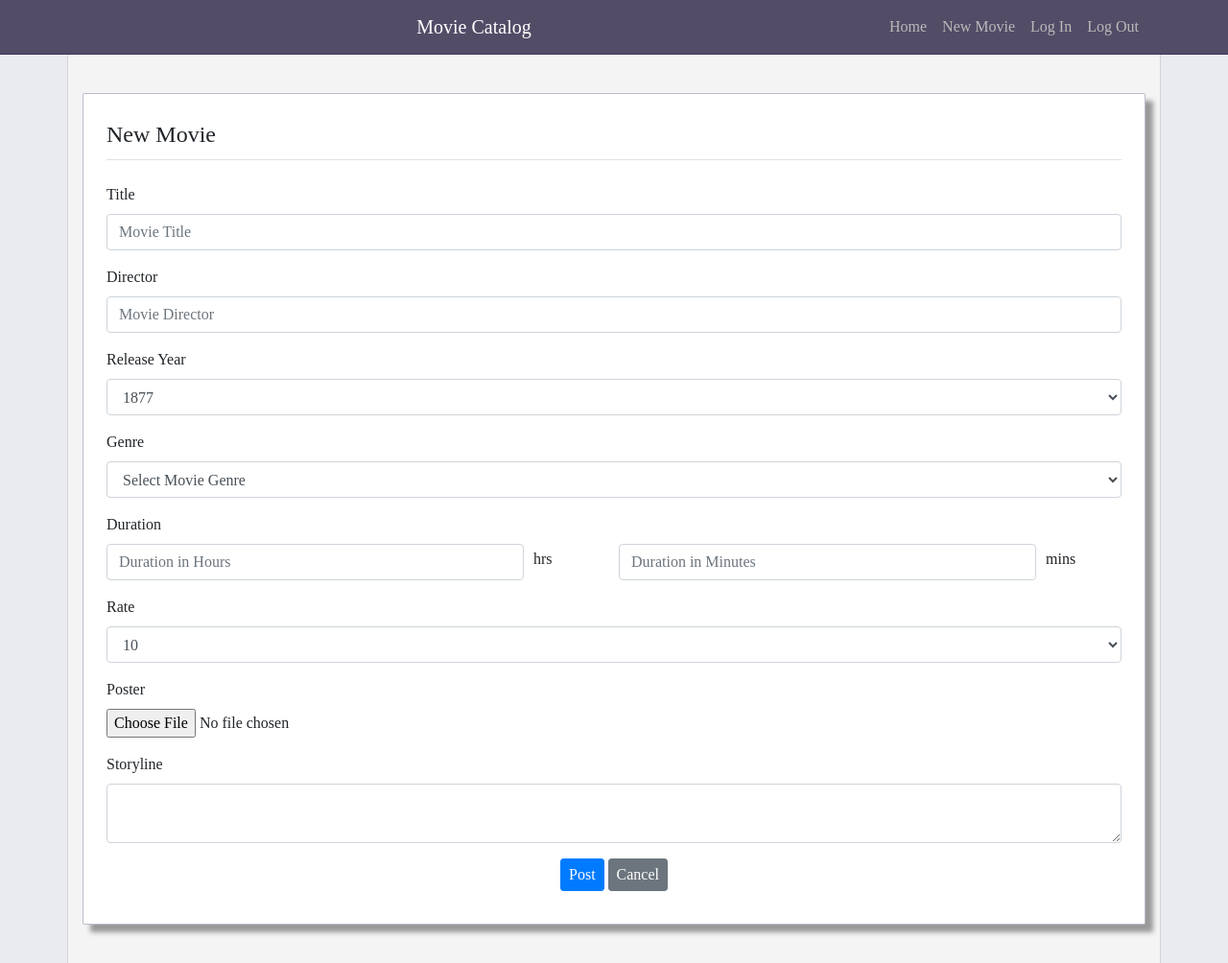
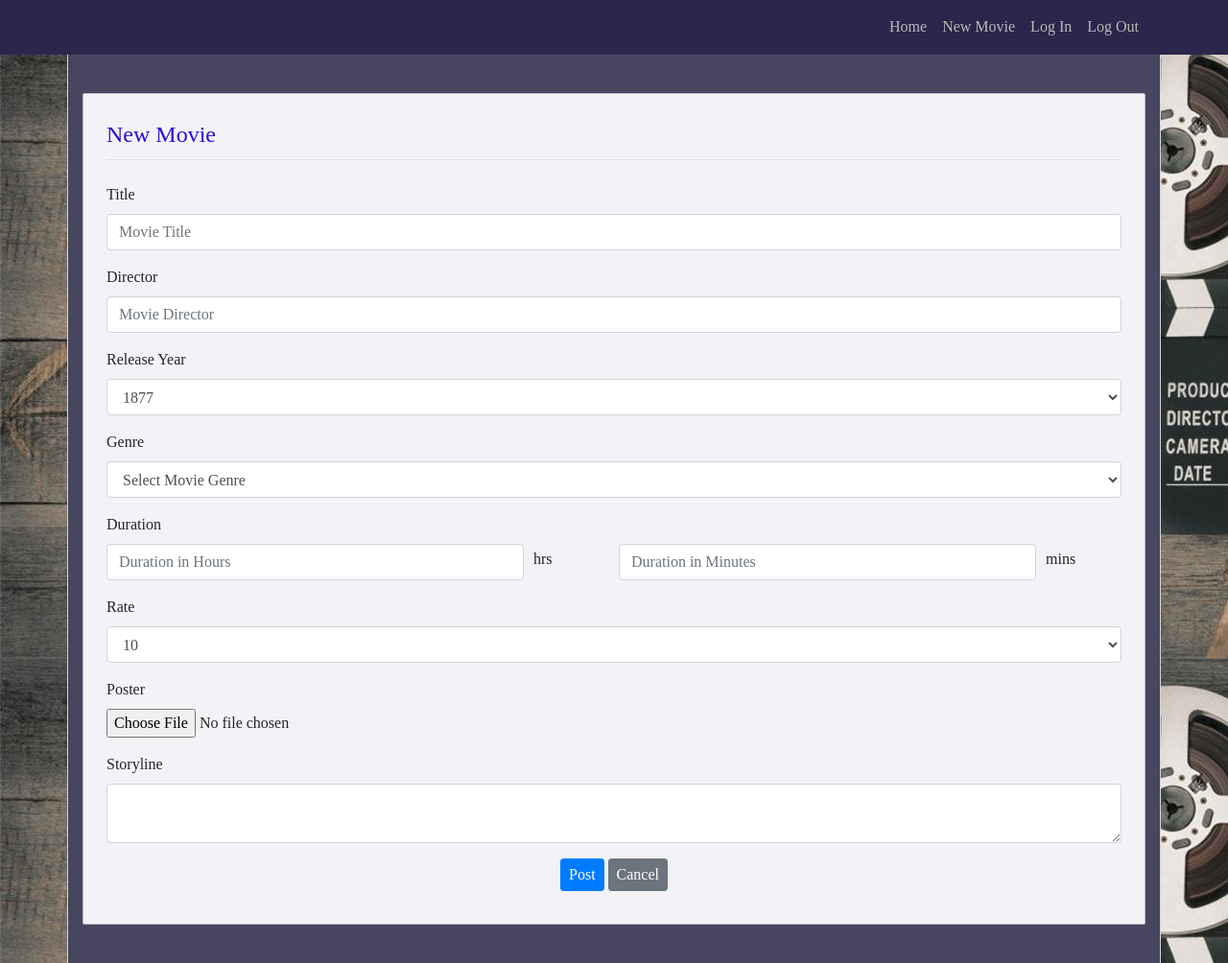
Before and after one commit to MShbana/item-catalog, a Flask app: page /movie/new in a window 1280 px wide. Shown: the whole page at 96% size. Run offline with Flask 2, Linux system fonts and the light colour scheme; data that the repository does not hold is empty; some libraries are stand-ins or nearby versions.

Commit message:
Changed the colors of the whole site

```diff
--- a/static/main.css
+++ b/static/main.css
@@ -4,7 +4,8 @@
 }
 
 body {
-    background: #E9EBEE;
+    background: url("../static/imgs/site_bg.jpg");
+    background-color: #E9EBEE;
     font-family: "Times New Roman", Times, serif;
     font-size: 100%;
     height: 100%;
@@ -12,13 +13,13 @@ body {
 }
 
 .bg-custom {
-    background: #534C67;
-    border-bottom: 1px solid #403659;
+    background: #2B264B;
+    border-bottom: 1px solid #302B55;
 }
 
 #sidebar-wrapper {
-    background: #423D52;
-    border-right: 1px solid #3A3644;
+    background: #322C58;
+    border-right: 1px solid #21194D;
     bottom: 0;
     left: 0;
     overflow-x: hidden;
@@ -49,7 +50,7 @@ body {
 }
 
 #sidebar-wrapper > ul > li > a {
-    border-bottom: 1px solid #504A64;
+    border-bottom: 1px solid #21194D;
     display: block;
 }
 
@@ -65,7 +66,7 @@ body {
 
 #sidebar-wrapper > ul > li > a:hover,
 #top-bar-wrapper .navbar-nav .nav-link:hover {
-    background: #312E38;
+    background: #4C3CB4;
     color: #FFFFFF;
     display: block;
     text-decoration: none;
@@ -82,7 +83,7 @@ body {
 }
 
 #main-content {
-    background: #F4F4F5;
+    background: #48455F;
     border-left: 1px solid #D4D4D8;
     border-right: 1px solid #D4D4D8;
     margin-bottom: 0 !important;
@@ -93,10 +94,9 @@ body {
 }
 
 .content-section {
-    background: #FFFFFF;
+    background: #F3F3F7;
     border: 1px solid #BEBACA;
     border-radius: 2px;
-    box-shadow: 8px 8px 5px #999999;
     margin: 20px 0;
     padding-bottom: 10px;
 }
@@ -121,10 +121,6 @@ body {
     width: 60px;
     margin: 0 auto;
     display: block;
-}
-
-.user-name {
-    color: #3B3B3B;
 }
 
 .user-name:hover,
@@ -156,15 +152,14 @@ body {
 }
 
 .article-title > a {
+    color: #000000;
+}
+
+.article-content .movie-storyline {
     color: #5C5C5C;
 }
 
-.article-content .movie-storyline {
-    color: #6B6B6B;
-}
-
 .page-heading {
-    background: #4D4D4D;
     border-radius: 2px;
     color: #FFFFFF;
     padding: 15px 0;
@@ -174,6 +169,10 @@ body {
 small {
     font-size: 70%;
 }
+
+ .border-bottom {
+    color: #2C0FD2;
+ }
 
 /* #Responsiveness# */
 @media screen and (max-width: 320px) {
--- a/templates/layout.html
+++ b/templates/layout.html
@@ -25,7 +25,6 @@
                                 <span class="navbar-toggler-icon"></span>
                             </button>
                             <div class="collapse navbar-collapse" id="navbarToggle">
-                                <a class="navbar-brand ml-auto d-none d-lg-block" href="/">Movie Catalog</a>
                                 <ul class="navbar-nav ml-auto mt-2 mt-lg-0 text-center">
                                     <li class="nav-item">
                                         <a class="nav-link" href="{{ url_for('home') }}">Home</a>
```
Also changed, not shown: static/imgs/site_bg.jpg (added).
